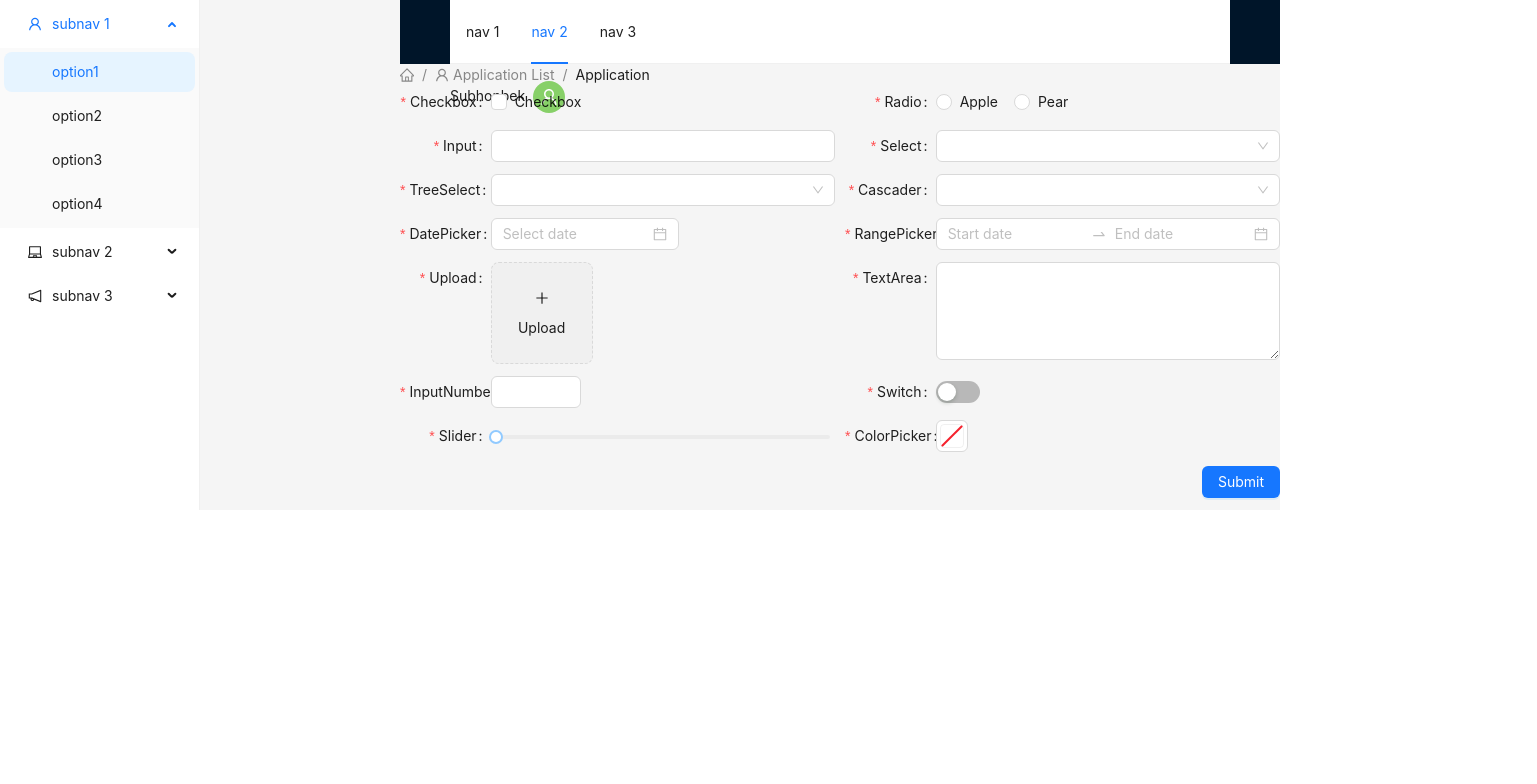
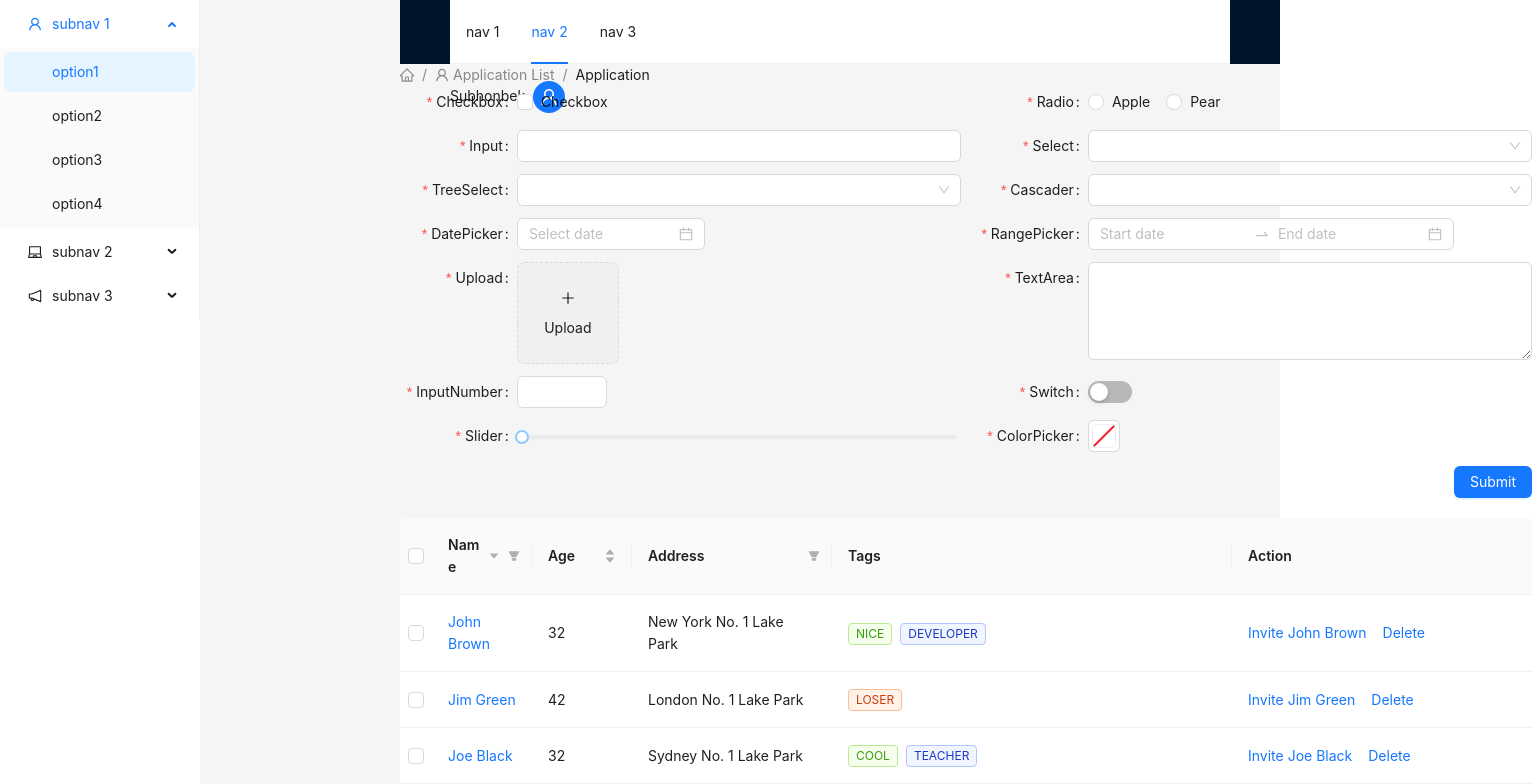
Before and after one commit to mrsubhonbek/antd-demo, a React (Vite) app: page / in a window 1280 px wide. Shown: the top 784 px of the page, 1537 px wide, since content can reach past the window. Built offline with nearby package versions, Linux system fonts and the light colour scheme.

Commit message:
add table

```diff
--- a/src/app/component/root-layout.tsx
+++ b/src/app/component/root-layout.tsx
@@ -23,7 +23,9 @@ const { Text } = Typography;
 const items: MenuProps['items'] = [
   {
     label: (
-      <a rel="noopener noreferrer" href="#">
+      <a
+        rel="noopener noreferrer"
+        href="#">
         1st menu item
       </a>
     ),
@@ -31,7 +33,9 @@ const items: MenuProps['items'] = [
   },
   {
     label: (
-      <a rel="noopener noreferrer" href="#">
+      <a
+        rel="noopener noreferrer"
+        href="#">
         2nd menu item
       </a>
     ),
@@ -76,7 +80,7 @@ const items2: MenuProps['items'] = [
 
 const RootLayout: React.FC<PropsWithChildren> = ({ children }) => {
   const {
-    token: { colorBgContainer, borderRadiusLG },
+    token: { colorBgContainer, borderRadiusLG, colorPrimary },
   } = theme.useToken();
   const [positionContent, setPositionContent] = useState(200);
   return (
@@ -100,7 +104,7 @@ const RootLayout: React.FC<PropsWithChildren> = ({ children }) => {
           mode="inline"
           defaultSelectedKeys={['1']}
           defaultOpenKeys={['sub1']}
-          style={{ height: '100%' }}
+          className="h-full"
           items={items2}
         />
       </Sider>
@@ -118,7 +122,7 @@ const RootLayout: React.FC<PropsWithChildren> = ({ children }) => {
             <Space className="bg-white pr-4">
               <Text>Subhonbek</Text>
               <Avatar
-                style={{ backgroundColor: '#87d068' }}
+                style={{ background: colorPrimary }}
                 icon={<UserOutlined />}
               />
             </Space>
--- /dev/null
+++ b/src/app/page/form/component/table.tsx
@@ -0,0 +1,174 @@
+import React from 'react';
+import { Space, Table, Tag } from 'antd';
+import type { TableProps } from 'antd';
+
+interface DataType {
+  key: string;
+  name: string;
+  age: number;
+  address: string;
+  tags: string[];
+}
+
+const columns: TableProps<DataType>['columns'] = [
+  {
+    title: 'Name',
+    dataIndex: 'name',
+    key: 'name',
+    showSorterTooltip: { target: 'full-header' },
+    render: (text) => <a>{text}</a>,
+    fixed: 'left',
+    width: 100,
+    filters: [
+      {
+        text: 'Joe',
+        value: 'Joe',
+      },
+      {
+        text: 'Jim',
+        value: 'Jim',
+      },
+      {
+        text: 'Submenu',
+        value: 'Submenu',
+        children: [
+          {
+            text: 'Green',
+            value: 'Green',
+          },
+          {
+            text: 'Black',
+            value: 'Black',
+          },
+        ],
+      },
+    ],
+    onFilter: (value, record) => record.name.indexOf(value as string) === 0,
+    sorter: (a, b) => a.name.length - b.name.length,
+    sortDirections: ['descend'],
+  },
+  {
+    title: 'Age',
+    dataIndex: 'age',
+    key: 'age',
+    width: 100,
+    sorter: (a, b) => a.age - b.age,
+  },
+  {
+    title: 'Address',
+    dataIndex: 'address',
+    key: 'address',
+    width: 200,
+    filters: [
+      {
+        text: 'London',
+        value: 'London',
+      },
+      {
+        text: 'New York',
+        value: 'New York',
+      },
+    ],
+    onFilter: (value, record) => record.address.indexOf(value as string) === 0,
+  },
+  {
+    title: 'Tags',
+    key: 'tags',
+    dataIndex: 'tags',
+    width: 400,
+    render: (_, { tags }) => (
+      <>
+        {tags.map((tag) => {
+          let color = tag.length > 5 ? 'geekblue' : 'green';
+          if (tag === 'loser') {
+            color = 'volcano';
+          }
+          return (
+            <Tag
+              color={color}
+              key={tag}>
+              {tag.toUpperCase()}
+            </Tag>
+          );
+        })}
+      </>
+    ),
+  },
+  {
+    title: 'Action',
+    key: 'action',
+    width: 300,
+    render: (_, record) => (
+      <Space size="middle">
+        <a>Invite {record.name}</a>
+        <a>Delete</a>
+      </Space>
+    ),
+  },
+];
+
+const data: DataType[] = [
+  {
+    key: '1',
+    name: 'John Brown',
+    age: 32,
+    address: 'New York No. 1 Lake Park',
+    tags: ['nice', 'developer'],
+  },
+  {
+    key: '2',
+    name: 'Jim Green',
+    age: 42,
+    address: 'London No. 1 Lake Park',
+    tags: ['loser'],
+  },
+  {
+    key: '3',
+    name: 'Joe Black',
+    age: 32,
+    address: 'Sydney No. 1 Lake Park',
+    tags: ['cool', 'teacher'],
+  },
+  {
+    key: '4',
+    name: 'John Brown',
+    age: 32,
+    address: 'New York No. 1 Lake Park',
+    tags: ['cool', 'teacher'],
+  },
+  {
+    key: '5',
+    name: 'Jim Green',
+    age: 42,
+    address: 'London No. 1 Lake Park',
+    tags: ['cool', 'teacher', 'loser'],
+  },
+  {
+    key: '6',
+    name: 'Joe Black',
+    age: 32,
+    address: 'Sydney No. 1 Lake Park',
+    tags: ['teacher'],
+  },
+  {
+    key: '7',
+    name: 'Jim Red',
+    age: 32,
+    address: 'London No. 2 Lake Park',
+    tags: ['cool'],
+  },
+];
+
+const TableExample: React.FC = () => (
+  <Table
+    rowSelection={{
+      type: 'checkbox',
+    }}
+    pagination={false}
+    columns={columns}
+    dataSource={data}
+    scroll={{ x: 500 }}
+  />
+);
+
+export default TableExample;
--- a/src/app/page/form/page.tsx
+++ b/src/app/page/form/page.tsx
@@ -1,13 +1,21 @@
-import { Col, Row } from "antd";
-import AnyForm from "./component/form";
+import { Col, Row, Space } from 'antd';
+import AnyForm from './component/form';
+import TableExample from './component/table';
 
 const PageForm: React.FC = () => {
   return (
-    <Row justify="center">
-      <Col span={24}>
-        <AnyForm />
-      </Col>
-    </Row>
+    <Space direction="vertical">
+      <Row justify="center">
+        <Col span={24}>
+          <AnyForm />
+        </Col>
+      </Row>
+      <Row>
+        <Col span={24}>
+          <TableExample />
+        </Col>
+      </Row>
+    </Space>
   );
 };
 
```
